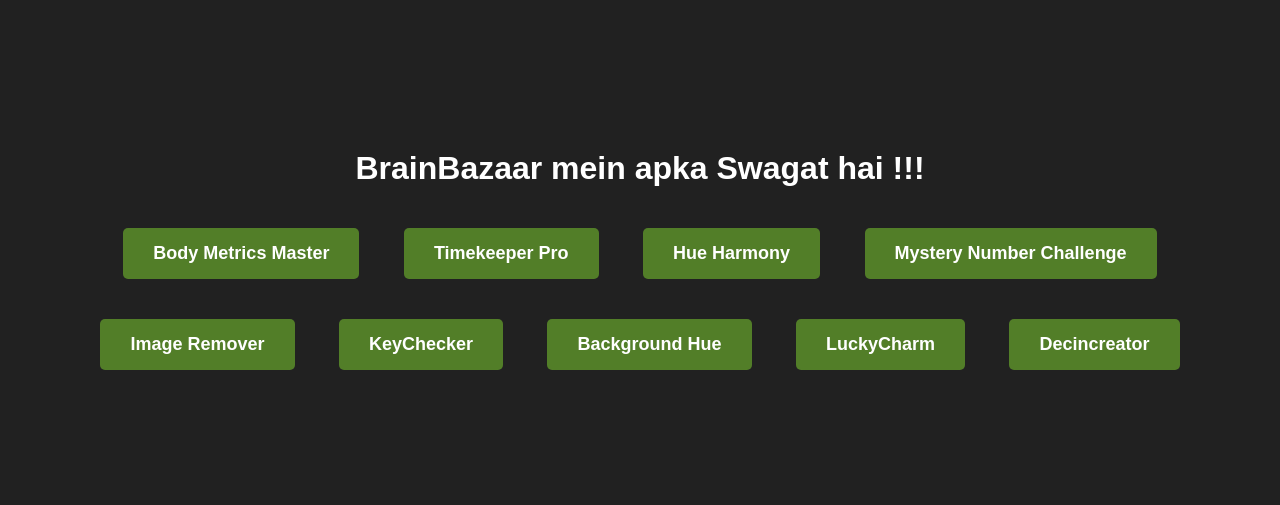
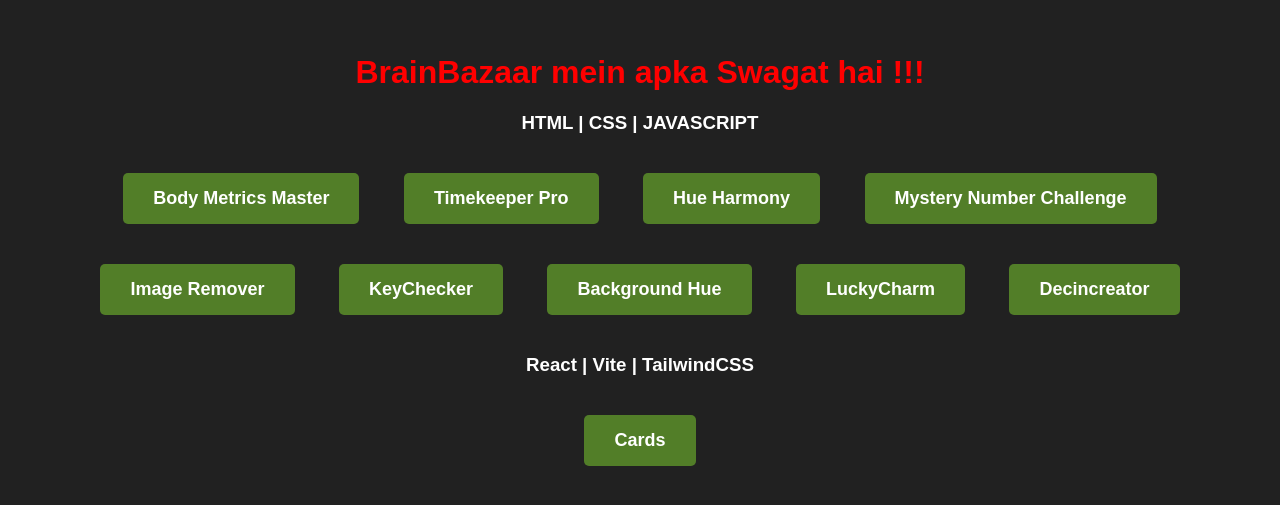
Before and after one commit to happyrao78/Practice-Projects, a plain HTML site: page index.html in a window 1280 px wide. Shown: the part 141-646 px from the top of the page. Drawn offline with Linux system fonts and the light colour scheme.

Commit message:
added react project

```diff
--- a/index.html
+++ b/index.html
@@ -40,7 +40,8 @@
 </head>
 <body>
     <div class="container">
-        <h1>BrainBazaar mein apka Swagat hai !!!</h1>
+        <h1 style="color: red;position: relative;">BrainBazaar mein apka Swagat hai !!!</h1>
+        <h3>HTML | CSS | JAVASCRIPT</h3>
         <a href="./bmi/bmi.html" class="button">Body Metrics Master</a>
         <a href="./clock/clock.html" class="button">Timekeeper Pro</a>
         <a href="./colorchange/color.html" class="button">Hue Harmony</a>
@@ -50,6 +51,9 @@
         <a href="./backgroundchanger/bg.html" class="button">Background Hue</a>
         <a href="./startstop/s.html" class="button">LuckyCharm</a>
         <a href="./counter/counter.html" class="button">Decincreator</a>
+        <h3>React | Vite | TailwindCSS </h3>
+        <a href="https://interview-you.vercel.app" class="button">Cards</a>
+
     </div>
 </body>
 </html>
```
